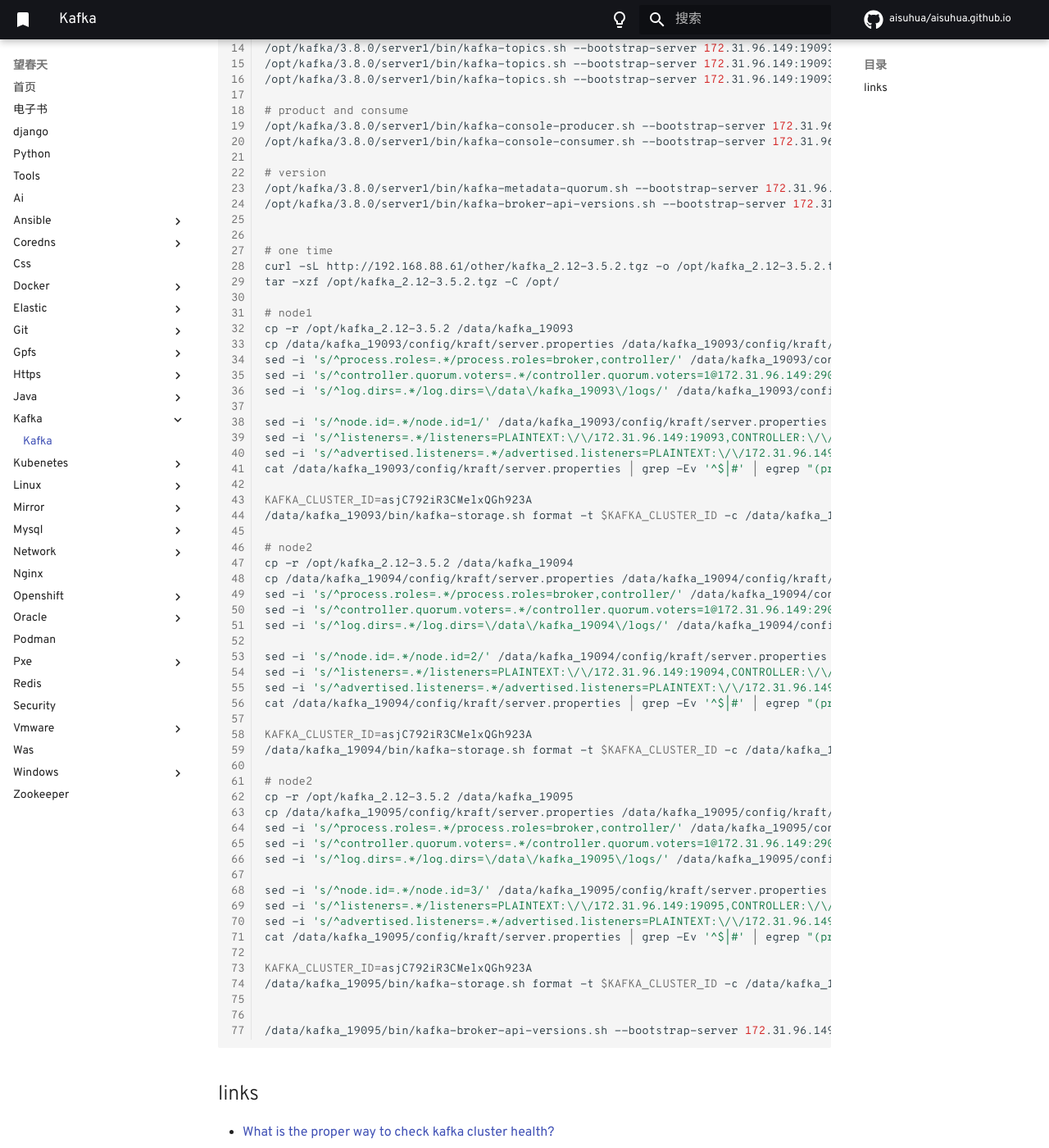
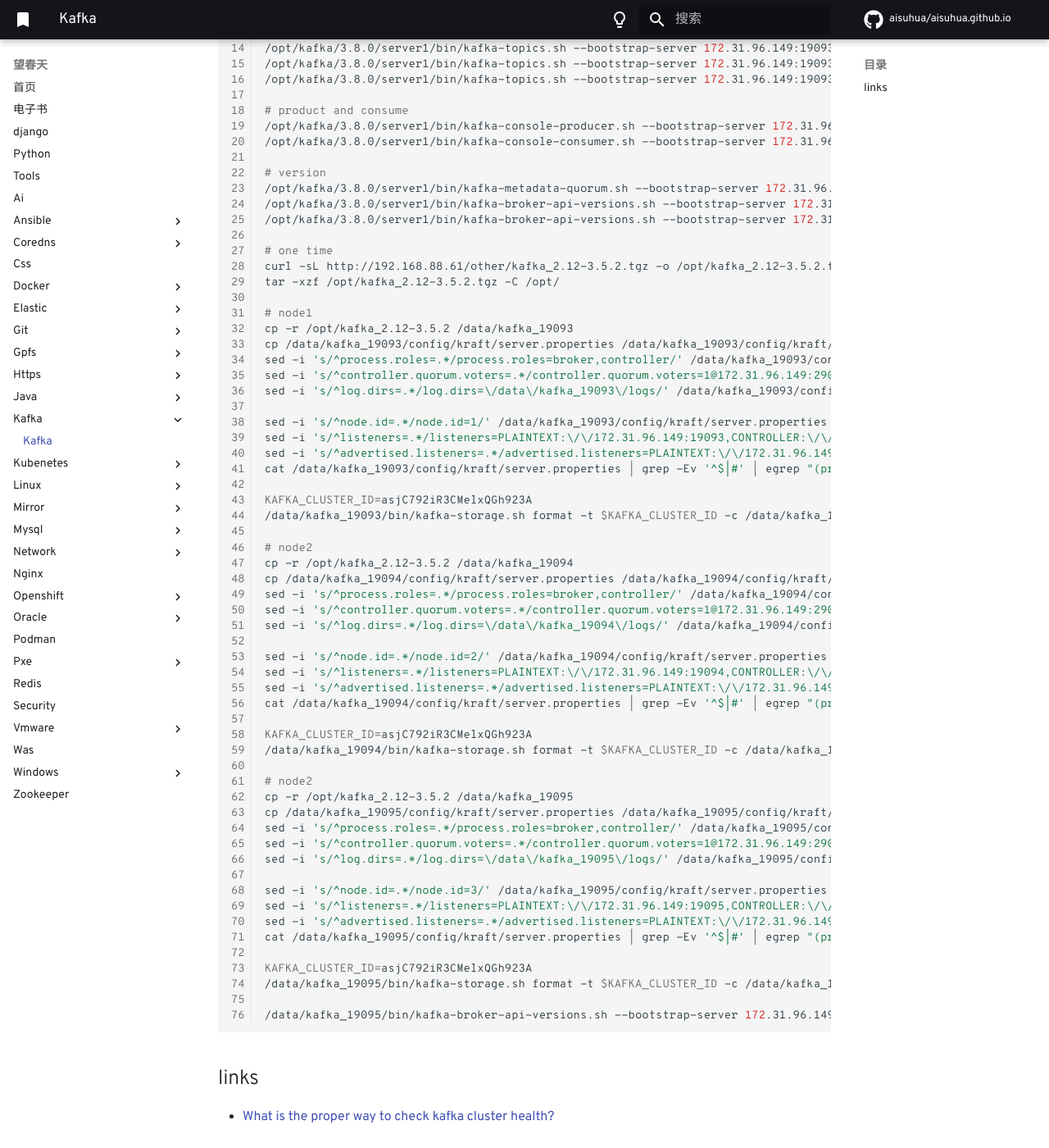
Before and after one commit to aisuhua/aisuhua.github.io, an MkDocs documentation site: the page built from docs/kafka/REAEMD.md, in a window 1280 px wide and 1400 px high, scrolled down 388 px. Shown: the whole window at 82% size. Built offline with MkDocs 1.6.1 and Material for MkDocs 9.7.7, drawn with Linux system fonts in a browser that asks for light colours; comment, search, counter and statistics services are not loaded.

Commit message:
REAEMD.md

````diff
--- a/docs/kafka/REAEMD.md
+++ b/docs/kafka/REAEMD.md
@@ -25,7 +25,7 @@
 # version
 /opt/kafka/3.8.0/server1/bin/kafka-metadata-quorum.sh --bootstrap-server 172.31.96.149:19093 --command-config /opt/kafka/3.8.0/server1/config/kraft/admin.conf describe --status
 /opt/kafka/3.8.0/server1/bin/kafka-broker-api-versions.sh --bootstrap-server 172.31.96.149:19093 --command-config /opt/kafka/3.8.0/server1/config/kraft/admin.conf
-
+/opt/kafka/3.8.0/server1/bin/kafka-broker-api-versions.sh --bootstrap-server 172.31.96.149:19093,172.31.96.149:19094,172.31.96.149:19095 --command-config /opt/kafka/3.8.0/server1/config/kraft/admin.conf
 
 # one time
 curl -sL http://192.168.88.61/other/kafka_2.12-3.5.2.tgz -o /opt/kafka_2.12-3.5.2.tgz
@@ -76,7 +76,6 @@
 KAFKA_CLUSTER_ID=asjC792iR3CMelxQGh923A
 /data/kafka_19095/bin/kafka-storage.sh format -t $KAFKA_CLUSTER_ID -c /data/kafka_19095/config/kraft/server.properties
 
-
 /data/kafka_19095/bin/kafka-broker-api-versions.sh --bootstrap-server 172.31.96.149:19093
 ```
 
````
